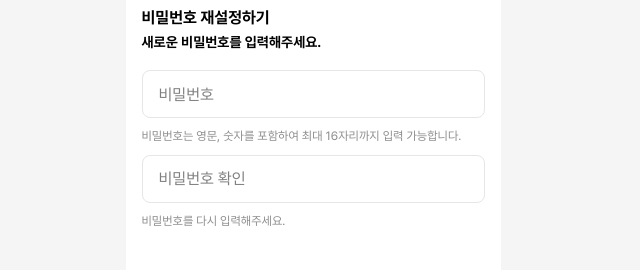
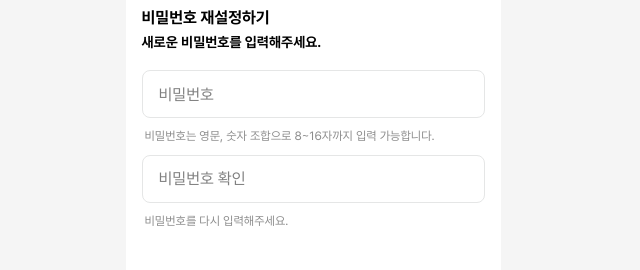
Before and after one commit to soksak-letter/soksak-Front, a React (Vite) app: page /auth/pw-reset in a window 1280 px wide. Shown: the part 127-397 px from the top of the page, without its empty margins (327-967 px from the left). Built offline with nearby package versions, Linux system fonts and the light colour scheme.

Commit message:
[#53] feat:usePwresetForm 제작 및 비밀번호 재설정 페이지 input창 에러 로직 수정

```diff
--- /dev/null
+++ b/src/hooks/usePwResetForm.ts
@@ -0,0 +1,71 @@
+import { useState, useEffect } from 'react';
+import { validate } from '@/utils/validate';
+import { removeWhitespace } from '@/utils/inputUtils';
+
+// 검사 결과 타입 정의
+interface ValidationResult {
+  success: boolean;
+  message: string;
+}
+const usePwResetForm = () => {
+  const [form, setForm] = useState({ password: '', passwordConfirm: '' });
+  const [focusedField, setFocusedField] = useState<string | null>(null);
+
+  // 유효성 검사 상태
+  const [validations, setValidations] = useState({
+    password: { success: false, message: '' },
+    passwordConfirm: { success: false, message: '' },
+  });
+
+  // 유효성 검사 (useEffect)
+  useEffect(() => {
+    setValidations((prev) => {
+      const newValidations = { ...prev };
+
+      if (form.password) newValidations.password = validate.password(form.password);
+      if (form.passwordConfirm) {
+        newValidations.passwordConfirm = validate.passwordConfirm(
+          form.password,
+          form.passwordConfirm,
+        );
+      }
+
+      // 값 변경 감지 (JSON.stringify로 비교)
+      if (JSON.stringify(prev) !== JSON.stringify(newValidations)) {
+        return newValidations;
+      }
+      return prev;
+    });
+  }, [form]);
+
+  // 핸들러들 (handleFocus, handleBlur 등 복사)
+  const handleFocus = (field: string) => () => setFocusedField(field);
+  const handleBlur = () => setFocusedField(null);
+
+  const handleNoSpaceChange =
+    (field: string, maxLength?: number) => (e: React.ChangeEvent<HTMLInputElement>) => {
+      // 공백 제거
+      const cleanValue = removeWhitespace(e.target.value);
+      // [추가된 로직] maxLength가 설정되어 있고, 입력값이 그보다 길면 업데이트 안 함(무시)
+      if (maxLength && cleanValue.length > maxLength) {
+        return;
+      }
+      // 폼 상태 업데이트
+      setForm((prev) => ({ ...prev, [field]: cleanValue }));
+    };
+
+  // 제출 가능 여부 (비밀번호 2개만 확인)
+  const canSubmit = validations.password.success && validations.passwordConfirm.success;
+
+  return {
+    form,
+    validations,
+    focusedField,
+    canSubmit,
+    handleFocus,
+    handleBlur,
+    handleNoSpaceChange,
+  };
+};
+
+export default usePwResetForm;
--- a/src/pages/login/FindAccountPAge.tsx
+++ b/src/pages/login/FindAccountPAge.tsx
@@ -3,7 +3,7 @@ import PwFindPage from './PwFindPage';
 import { useLocation, useNavigate } from 'react-router-dom';
 import IdVerifyPage from './IdVerifyPage';
 import IdFindPage from './IdFindPage';
-import PwResetPAge from './PwResetPage';
+import PwResetPage from './PwResetPage';
 
 const FindAccountPage = () => {
   const navigate = useNavigate();
@@ -63,7 +63,7 @@ const FindAccountPage = () => {
 
         {/* 2. 비밀번호 재설정 영역 (PW 탭일 때만 보임) */}
         <div className={!isIdTab ? 'block h-full' : 'hidden'}>
-          {isReset ? <PwResetPAge /> : <PwFindPage />}
+          {isReset ? <PwResetPage /> : <PwFindPage />}
         </div>
       </div>
     </div>
--- a/src/pages/login/PwFindPage.tsx
+++ b/src/pages/login/PwFindPage.tsx
@@ -44,7 +44,7 @@ const PwFindPage = () => {
   return (
     <div className='relative flex flex-col h-full'>
       {/* 설명 텍스트 */}
-      <div className='mb-6'>
+      <div className='mb-[16px]'>
         <p className='ty-body2'>비밀번호 재설정을 위해 본인 인증이 필요해요.</p>
         <p className='ty-body4'>이메일로 전송받은 인증번호를 확인해주세요.</p>
       </div>
--- a/src/pages/login/PwResetPage.tsx
+++ b/src/pages/login/PwResetPage.tsx
@@ -1,61 +1,29 @@
 import { Button } from '@/components/common/Button';
-import { removeWhitespace } from '@/utils/inputUtils';
-import { validate } from '@/utils/validate';
-import { useState } from 'react';
+import usePwResetForm from '@/hooks/usePwResetForm';
+import { blockSpaceKey, getBorderColor, getMessageColor } from '@/utils/inputUtils';
+
 import { useNavigate } from 'react-router-dom';
 
-const PwResetPAge = () => {
+const PwResetPage = () => {
   const navigate = useNavigate();
 
-  // 1. 상태 관리
-  const [password, setPassword] = useState('');
-  const [passwordConfirm, setPasswordConfirm] = useState('');
-
-  // 유효성 검사 결과 상태
-  const [pwValidation, setPwValidation] = useState({ success: false, message: '' });
-  const [confirmValidation, setConfirmValidation] = useState({ success: false, message: '' });
-
-  // 2. 핸들러: 비밀번호 입력
-  const handlePasswordChange = (e: React.ChangeEvent<HTMLInputElement>) => {
-    const cleanValue = removeWhitespace(e.target.value);
-    setPassword(cleanValue);
-
-    // 비밀번호 유효성 검사 실행
-    setPwValidation(validate.password(cleanValue));
-
-    // 비밀번호를 바꾸면, 확인창 검사도 다시 해야 함 (일치 여부가 달라질 수 있으므로)
-    if (passwordConfirm.length > 0) {
-      setConfirmValidation(validate.passwordConfirm(cleanValue, passwordConfirm));
-    }
-  };
-
-  // 3. 핸들러: 비밀번호 확인 입력
-  const handleConfirmChange = (e: React.ChangeEvent<HTMLInputElement>) => {
-    const cleanValue = removeWhitespace(e.target.value);
-    setPasswordConfirm(cleanValue);
-
-    // 일치 여부 검사 실행
-    setConfirmValidation(validate.passwordConfirm(password, cleanValue));
-  };
+  const {
+    form,
+    validations,
+    focusedField,
+    canSubmit,
+    handleFocus,
+    handleBlur,
+    handleNoSpaceChange,
+  } = usePwResetForm();
 
   // 4. 최종 제출 (재설정 버튼 클릭)
   const handleSubmit = async () => {
     // API 호출 로직 (Mock)
-    console.log('비밀번호 재설정 요청:', password);
+    console.log('비밀번호 재설정 요청:');
     navigate('/auth/signin'); // 로그인 페이지로 이동
   };
 
-  // 버튼 활성화 조건: 둘 다 유효성 검사 통과 시
-  const isFormValid = pwValidation.success && confirmValidation.success;
-
-  // 5. 테두리 색상 결정 함수 (기존 로직 활용)
-  // 조건: 에러(빨강) -> 입력중(파랑) -> 성공(초록) -> 기본(회색)
-  const getBorderClass = (val: string, isValid: boolean, isError: boolean) => {
-    if (isError) return 'border-[#F33326] focus:border-[#F33326]'; // 에러 (빨강)
-    if (isValid) return 'border-[#3DC061] focus:border-[#3DC061]'; // 성공 (초록)
-    if (val.length > 0) return 'border-[#007AFF] focus:border-[#007AFF]'; // 입력 중 (파랑)
-    return 'border-[var(--color-grey-100)] focus:border-[#007AFF]'; // 기본 (회색 -> 포커스 파랑)
-  };
   return (
     <div className='relative flex flex-col h-full'>
       {/* 설명 텍스트 */}
@@ -70,47 +38,59 @@ const PwResetPAge = () => {
         <div className='flex flex-col gap-[8px]'>
           <input
             type='password'
-            value={password}
-            onChange={handlePasswordChange}
+            value={form.password}
+            onChange={handleNoSpaceChange('password', 16)}
+            onKeyDown={blockSpaceKey}
+            onFocus={handleFocus('password')}
+            onBlur={handleBlur}
             placeholder='비밀번호'
             className={`w-full h-[48px] bg-[var(--color-bg-primary)] px-4 border-[1px] rounded-lg outline-none
-              ${getBorderClass(password, pwValidation.success, password.length > 0 && !pwValidation.success)}`}
+               ${getBorderColor(validations.password.success, form.password)}`}
           />
           {/* 하단 메시지 (에러가 있으면 에러 메시지, 없으면 기본 가이드) */}
-          {password.length > 0 && !pwValidation.success ? (
-            <p className='text-[#F33326] text-[13px]'>{pwValidation.message}</p>
-          ) : (
-            <p className='text-[var(--color-text-assistive)] ty-detail'>
-              비밀번호는 영문, 숫자를 포함하여 최대 16자리까지 입력 가능합니다.
-            </p>
-          )}
+          <p
+            className={`px-[3px]  ty-detail
+                        ${focusedField === 'password' ? 'text-[var(--color-text-assistive)]' : getMessageColor(validations.password.success, form.password)}`}
+          >
+            {focusedField === 'password'
+              ? '비밀번호는 영문, 숫자 조합으로 8~16자까지 입력 가능합니다.'
+              : form.password
+                ? validations.password.message
+                : '비밀번호는 영문, 숫자 조합으로 8~16자까지 입력 가능합니다.'}
+          </p>
         </div>
         {/* 2. 비밀번호 확인 입력 */}
         <div className='flex flex-col gap-[8px]'>
           <input
             type='password'
-            value={passwordConfirm}
-            onChange={handleConfirmChange}
+            value={form.passwordConfirm}
+            onChange={handleNoSpaceChange('passwordConfirm', 16)}
+            onKeyDown={blockSpaceKey}
+            onFocus={handleFocus('passwordConfirm')}
+            onBlur={handleBlur}
             placeholder='비밀번호 확인'
             className={`w-full h-[48px] bg-[var(--color-bg-primary)] px-4 border-[1px] rounded-lg outline-none
-              ${getBorderClass(passwordConfirm, confirmValidation.success, passwordConfirm.length > 0 && !confirmValidation.success)}`}
+              ${getBorderColor(validations.passwordConfirm.success, form.passwordConfirm)}`}
           />
           {/* 하단 메시지 */}
-          {passwordConfirm.length > 0 && !confirmValidation.success ? (
-            <p className='text-[#F33326] text-[13px]'>{confirmValidation.message}</p>
-          ) : (
-            <p className='text-[var(--color-text-assistive)] ty-detail'>
-              비밀번호를 다시 입력해주세요.
-            </p>
-          )}
+          <p
+            className={`px-[3px] ty-detail
+              ${focusedField === 'passwordConfirm' ? 'text-[var(--color-text-assistive)]' : getMessageColor(validations.passwordConfirm.success, form.passwordConfirm)}`}
+          >
+            {focusedField === 'passwordConfirm'
+              ? '비밀번호를 다시 입력해주세요.'
+              : form.passwordConfirm
+                ? validations.passwordConfirm.message
+                : '비밀번호를 다시 입력해주세요.'}
+          </p>
         </div>
       </div>
 
       {/* 하단 버튼 */}
       <div className='absolute bottom-[337px] left-0 right-0 px-[5px]'>
         <Button
-          disabled={!isFormValid}
-          color={!isFormValid ? 'grey' : 'primary'}
+          disabled={!canSubmit}
+          color={!canSubmit ? 'grey' : 'primary'}
           onClick={handleSubmit}
           className='w-full'
         >
@@ -120,4 +100,4 @@ const PwResetPAge = () => {
     </div>
   );
 };
-export default PwResetPAge;
+export default PwResetPage;
--- a/src/pages/login/SignUpPage.tsx
+++ b/src/pages/login/SignUpPage.tsx
@@ -154,21 +154,21 @@ const SignUpPage = () => {
               value={form.password}
               onChange={handleNoSpaceChange('password', 16)}
               onKeyDown={blockSpaceKey}
-              onFocus={handleFocus('password')}
-              onBlur={handleBlur}
+              onFocus={handleFocus('password')} //입력시
+              onBlur={handleBlur} //입력완료 나가서
               placeholder='비밀번호'
               className={`w-[343px] h-[48px] bg-[var(--color-bg-primary)] px-4 border-[1px] rounded-lg
                 focus:border-[var(--color-secondary-800)] outline-none ${getBorderColor(validations.password.success, form.password)}`}
             />
             <p
-              className={`px-[3px]  ty-detail
-              ${focusedField === 'password' ? 'text-[#3B82F6]' : getMessageColor(validations.password.success, form.password)}`}
+              className={`px-[3px]  ty-detail mb-[4px]
+              ${focusedField === 'password' ? 'text-[var(--color-text-assistive)]' : getMessageColor(validations.password.success, form.password)}`}
             >
               {focusedField === 'password'
-                ? '비밀번호는 영문, 숫자를 포함하여 8~16자리까지 입력 가능합니다.'
+                ? '비밀번호는 영문, 숫자 조합으로 8~16자까지 입력 가능합니다.'
                 : form.password
                   ? validations.password.message
-                  : '비밀번호는 영문, 숫자를 포함하여 최대 16자리까지 입력 가능합니다.'}
+                  : '비밀번호는 영문, 숫자 조합으로 8~16자까지 입력 가능합니다.'}
             </p>
           </div>
           {/* 비밀번호 확인 */}
@@ -184,7 +184,7 @@ const SignUpPage = () => {
               className={`w-[343px] h-[48px] bg-[var(--color-bg-primary)] px-4 border-[1px]
                 rounded-lg outline-none focus:border-[var(--color-secondary-800)] ${getBorderColor(validations.passwordConfirm.success, form.passwordConfirm)}`}
             />
-            {/* [수정] 안내 문구 하나로 통합 */}
+            {/*  안내 문구 하나로 통합 */}
             <p
               className={`px-[3px] ty-detail
               ${focusedField === 'passwordConfirm' ? 'text-[var(--color-text-assistive)]' : getMessageColor(validations.passwordConfirm.success, form.passwordConfirm)}`}
```
